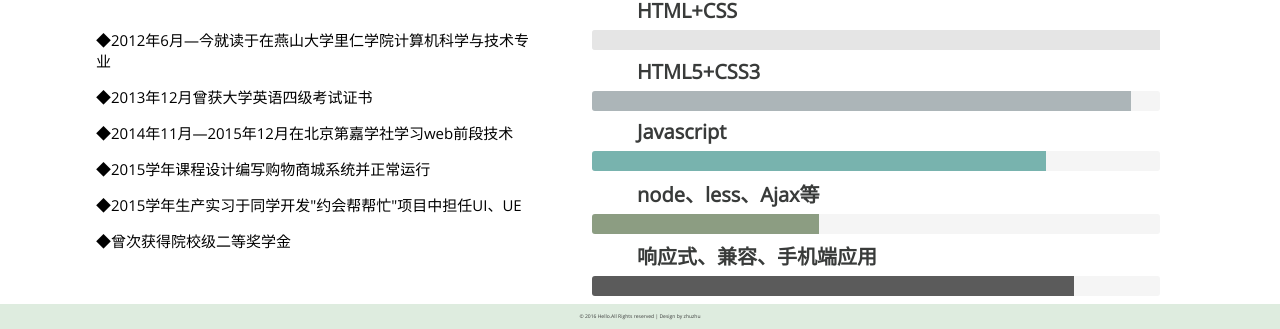
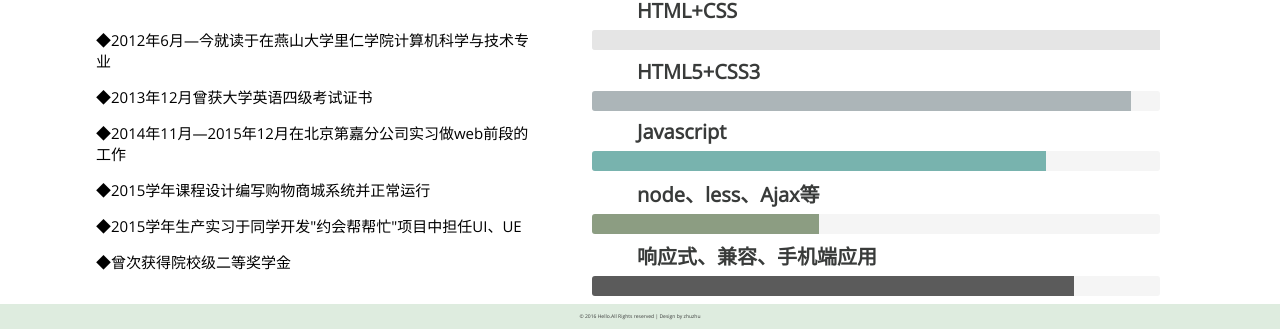
Before and after one commit to wildcherry/Exercise-program, a plain HTML site: page index.html in a window 1280 px wide. Shown: the part 645-974 px from the top of the page. Drawn offline with Linux system fonts and the light colour scheme.

Commit message:
Update index.html

```diff
--- a/index.html
+++ b/index.html
@@ -34,7 +34,7 @@
 				    <div class="study1">
 					    <p>◆2012年6月—今就读于在燕山大学里仁学院计算机科学与技术专业</p>
 					    <p>◆2013年12月曾获大学英语四级考试证书</p>
-					    <p>◆2014年11月—2015年12月在北京第嘉学社学习web前段技术</p>
+					    <p>◆2014年11月—2015年12月在北京第嘉分公司实习做web前段的工作</p>
 					    <p>◆2015学年课程设计编写购物商城系统并正常运行</p>
 						<p>◆2015学年生产实习于同学开发"约会帮帮忙"项目中担任UI、UE</p>
 						<p>◆曾次获得院校级二等奖学金</p>
```
